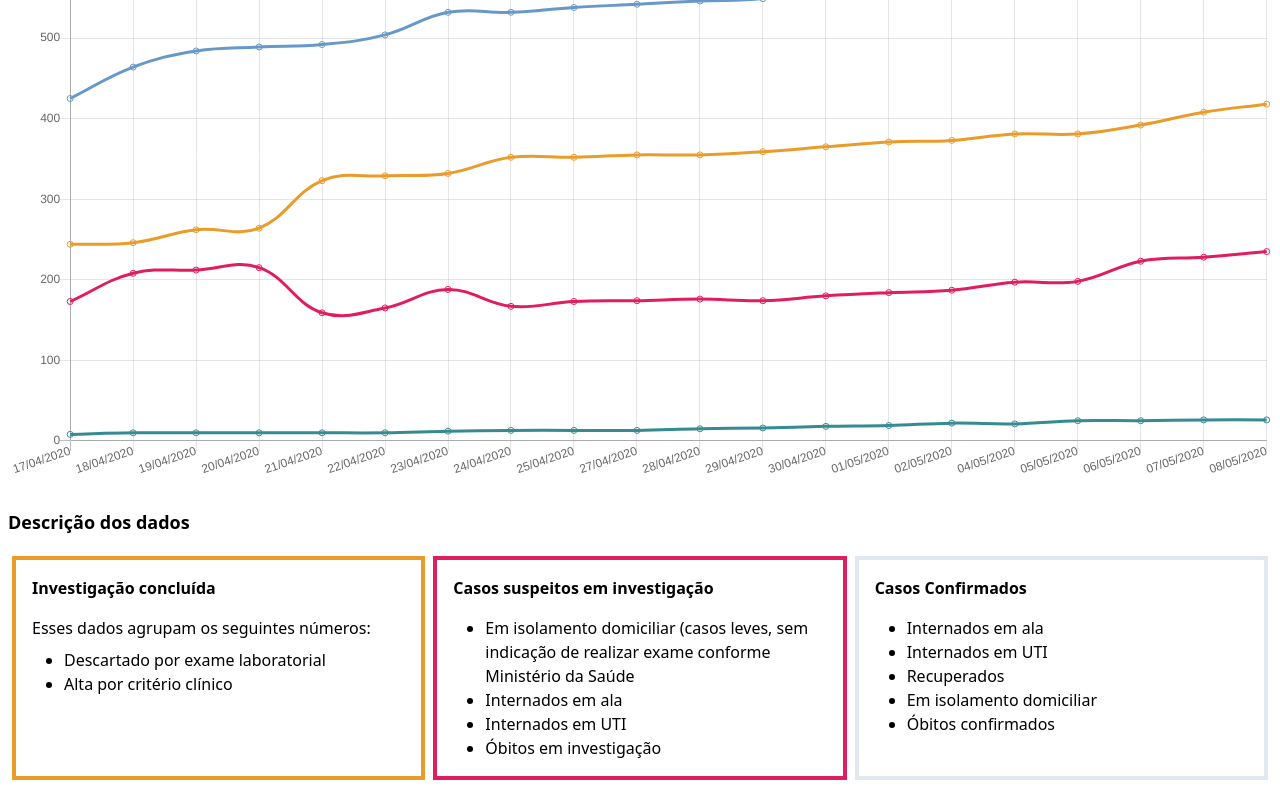
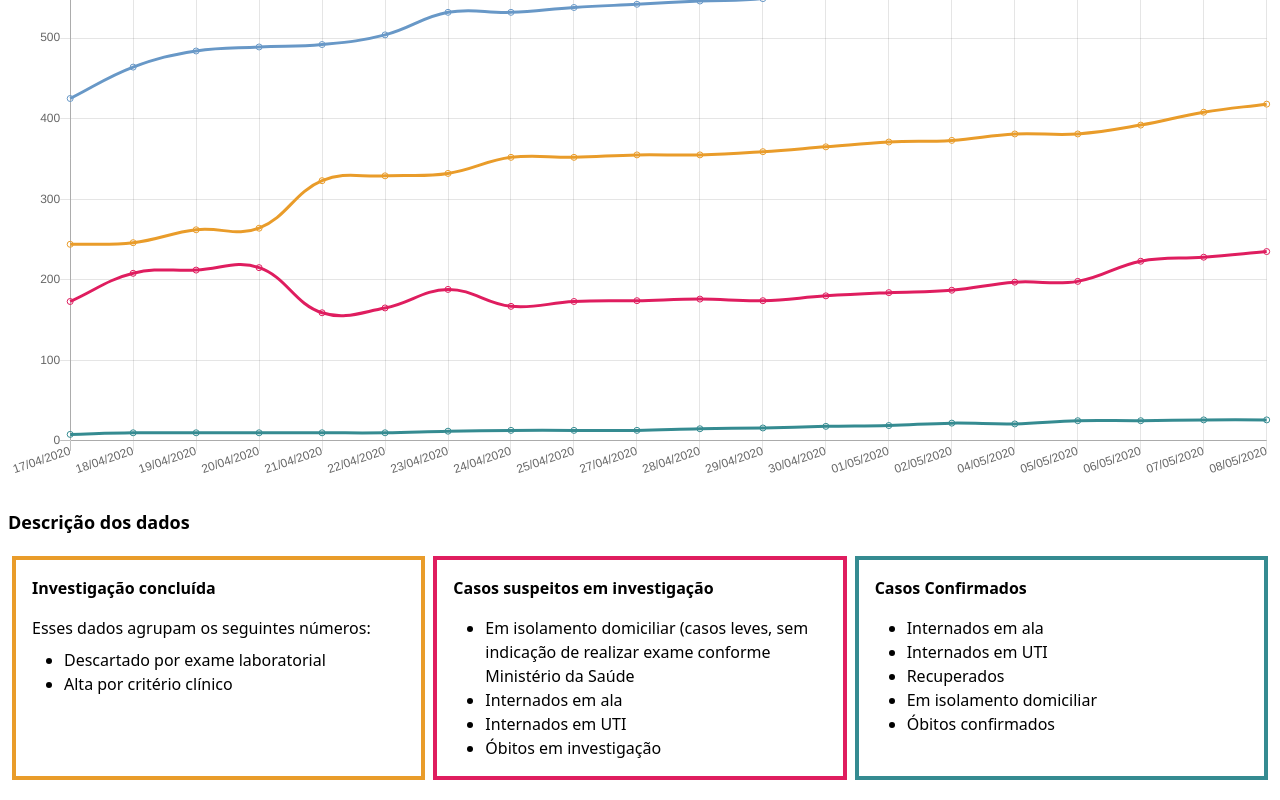
Before and after one commit to highlabs/covid_pocos_mg, a Nuxt app: page / in a window 1280 px wide. Shown: the part 305-1105 px from the top of the page. Built offline with nearby package versions, Linux system fonts and the light colour scheme.

Commit message:
Split boxes

```diff
--- /dev/null
+++ b/components/Boxes.vue
@@ -0,0 +1,50 @@
+<template>
+  <div class="flex flex-wrap items-stretch">
+    <div v-for="box in list" :key="box.title" class="flex items-stretch w-full md:w-1/3">
+      <div class="w-full p-4 m-1 border-4" :class="box.color">
+        <h3 class="font-bold">
+          {{ box.title }}
+        </h3>
+        <p>{{ box.description }}</p>
+        <ul>
+          <li v-for="item in box.list" :key="item">
+            {{ item }}
+          </li>
+        </ul>
+      </div>
+    </div>
+  </div>
+</template>
+
+<script>
+export default {
+  name: 'Boxes',
+  props: {
+    list: {
+      type: Array,
+      required: true
+    }
+  }
+}
+</script>
+
+<style scoped>
+ul {
+  @apply pl-8
+}
+li {
+  @apply list-disc
+}
+.yellow-border {
+  border-color: #e99c2a
+}
+.blue-border {
+  border-color: #6898c7
+}
+.pink-border {
+  border-color: #df1d5f;
+}
+.green-border {
+  border-color: #358b91;
+}
+</style>
--- a/pages/index.vue
+++ b/pages/index.vue
@@ -10,31 +10,19 @@
       Descrição dos dados
     </h2>
 
-    <div class="flex flex-wrap items-stretch">
-      <div v-for="box in boxList" :key="box.title" class="flex items-stretch w-full md:w-1/3">
-        <div class="w-full p-4 m-1 border-4" :class="box.color">
-          <h3 class="font-bold">
-            {{ box.title }}
-          </h3>
-          <p>{{ box.description }}</p>
-          <ul>
-            <li v-for="item in box.list" :key="item">
-              {{ item }}
-            </li>
-          </ul>
-        </div>
-      </div>
-    </div>
+    <Boxes :list="boxList" />
   </div>
 </template>
 
 <script>
 import LineChart from '@/components/Linechart'
+import Boxes from '@/components/Boxes'
 import CovidJson from '@/content/codiv_v3.json'
 
 export default {
   components: {
-    LineChart
+    LineChart,
+    Boxes
   },
   data () {
     return {
@@ -86,24 +74,3 @@ export default {
   }
 }
 </script>
-
-<style scoped>
-.yellow-border {
-  border-color: #e99c2a
-}
-.blue-border {
-  border-color: #6898c7
-}
-.pink-border {
-  border-color: #df1d5f;
-}
-.green-boder {
-  border-color: #358b91;
-}
-ul {
-  @apply pl-8
-}
-li {
-  @apply list-disc
-}
-</style>
```
